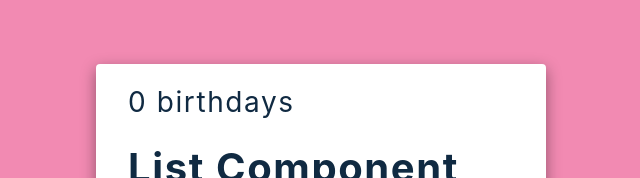
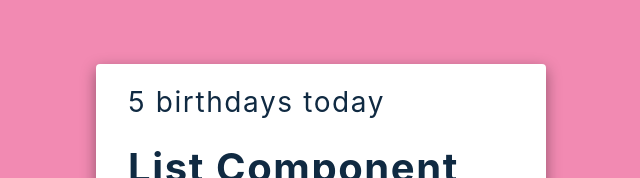
Before and after one commit to aleknovkovski/lrncp-smilga-react-projects-old, a React (Create React App) app in the folder 01-birthday-reminder/working/: page / in a window 1280 px wide. Shown: the part 225-403 px from the top of the page, without its empty margins (319-959 px from the left). Built offline with nearby package versions, Linux system fonts and the light colour scheme; the HTML template or start-up script is replaced by a standard one.

Commit message:
01: Dynamically show number of birthdays

```diff
--- a/01-birthday-reminder/working/src/App.js
+++ b/01-birthday-reminder/working/src/App.js
@@ -4,7 +4,7 @@ import List from './List';
 function App() {
   return <main>
     <section className="container">
-      <h3>0 birthdays</h3>
+      <h3>{`${data.length} birthdays today`}</h3>
       <List />
       <button onClick={()=> console.log('you clicked me')}>Clear All</button>
     </section>
```
